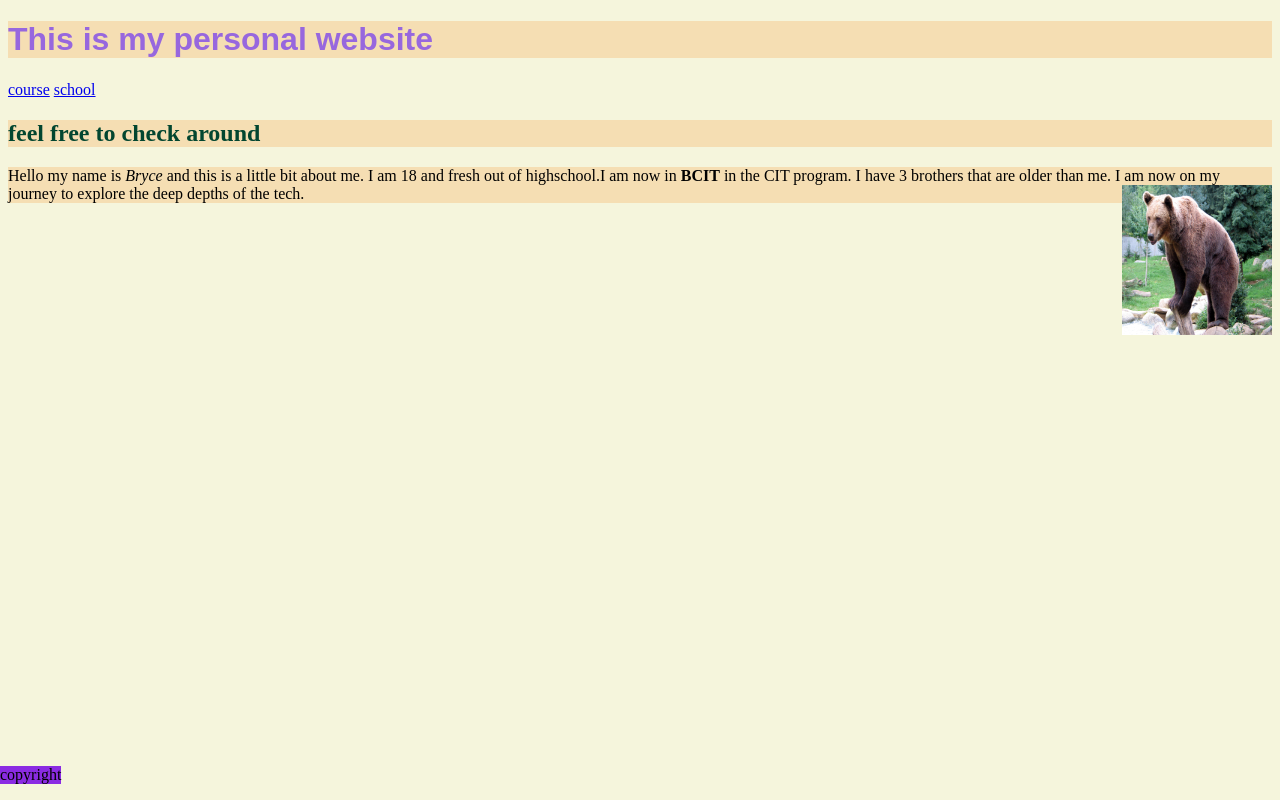
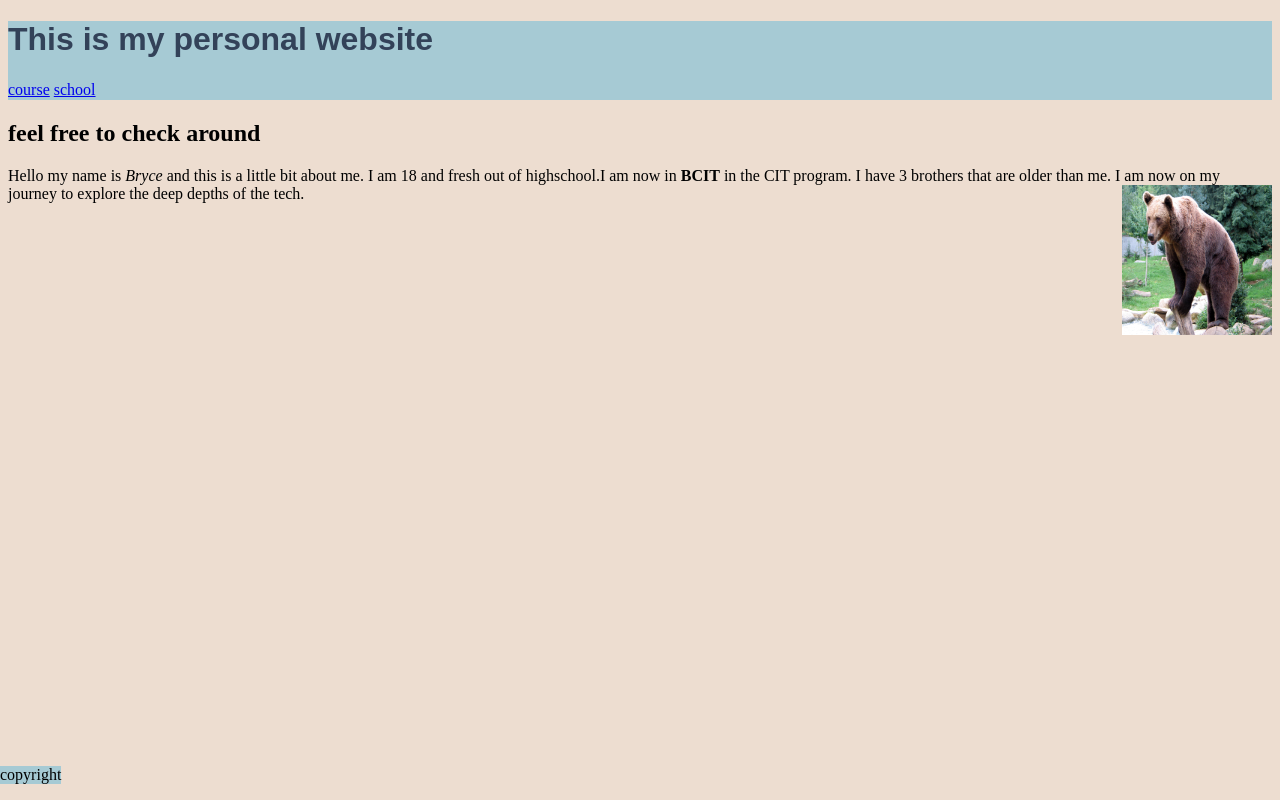
Before and after one commit to BryceCortez/personal-website, a plain HTML site: page index.html in a window 1280 px wide. Drawn offline with Linux system fonts and the light colour scheme.

Commit message:
added new classes to my html

```diff
--- a/css/stylesheet.css
+++ b/css/stylesheet.css
@@ -1,21 +1,21 @@
-h1{color: #9767DE
+h1{color: #334259
 
 }
 
-h2{color: rgb(2, 70, 48);}
+h2{color: rgb(0, 0, 0);}
 
 .links {
 text-align:center;
 line-height: 20px;
-
+background-color: #a6cad4;
 }
 
 body{
-    background-color: beige;
+    background-color: #EDDDD0;
 }
 
 .h1colour {
-    background-color: wheat;
+    background-color:#a6cad4;
 }
 .h1colour {
     font-family:Montserrat, sans-serif;
@@ -30,9 +30,9 @@ body{
     position: fixed;
     bottom: 0;
     left: 0;
-    background-color: blueviolet;
+    background-color:#a6cad4;
 }
 
-.htwo{
-    background-color: wheat;
+.main{
+    background-color: #a6cad4;
 }
--- a/index.html
+++ b/index.html
@@ -8,10 +8,12 @@
     <meta name="viewport" content="width=device-width, initial-scale=1.0">
     <title>Document</title>
 </head>
-<body id="#body">
+<div class="main">
+<body>
     <h1 class="h1colour">This is my personal website</h1>
     <a class="links"title="course" href="../personal_website/misc/courses.html">course</a>
     <a class="links" title="school" href="../personal_website/misc/school.html">school</a>
+</div>
     <h2 class="htwo">feel free to check around</h2>
     <p class="htwo">Hello my name is <em>Bryce</em> and this is a little bit about me. I am 18 and fresh out of highschool.I am now in <strong>BCIT</strong> in the CIT program. I have 3 brothers that are older than me. I am now on my journey to explore the deep depths of the tech.
 
```
